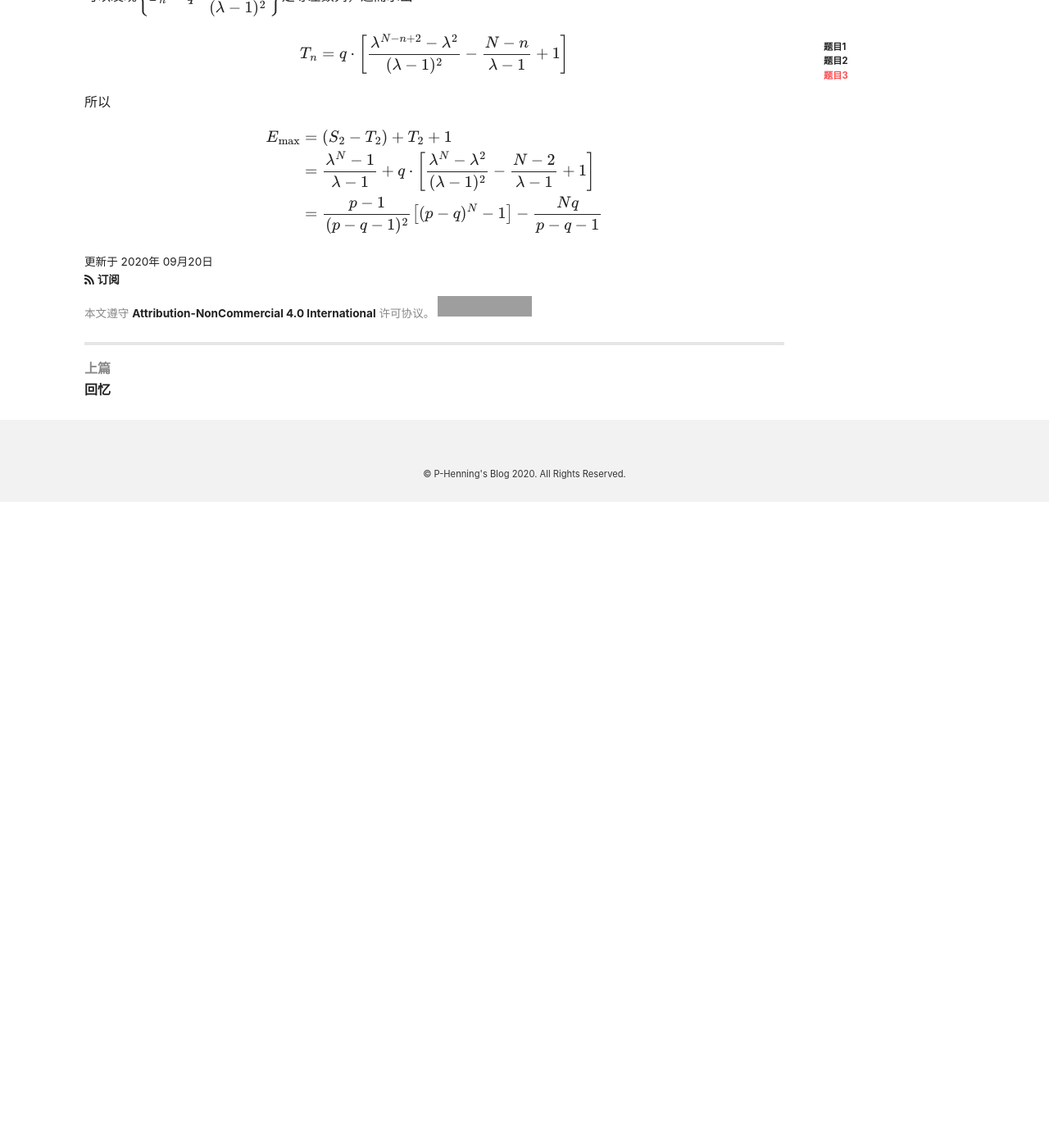
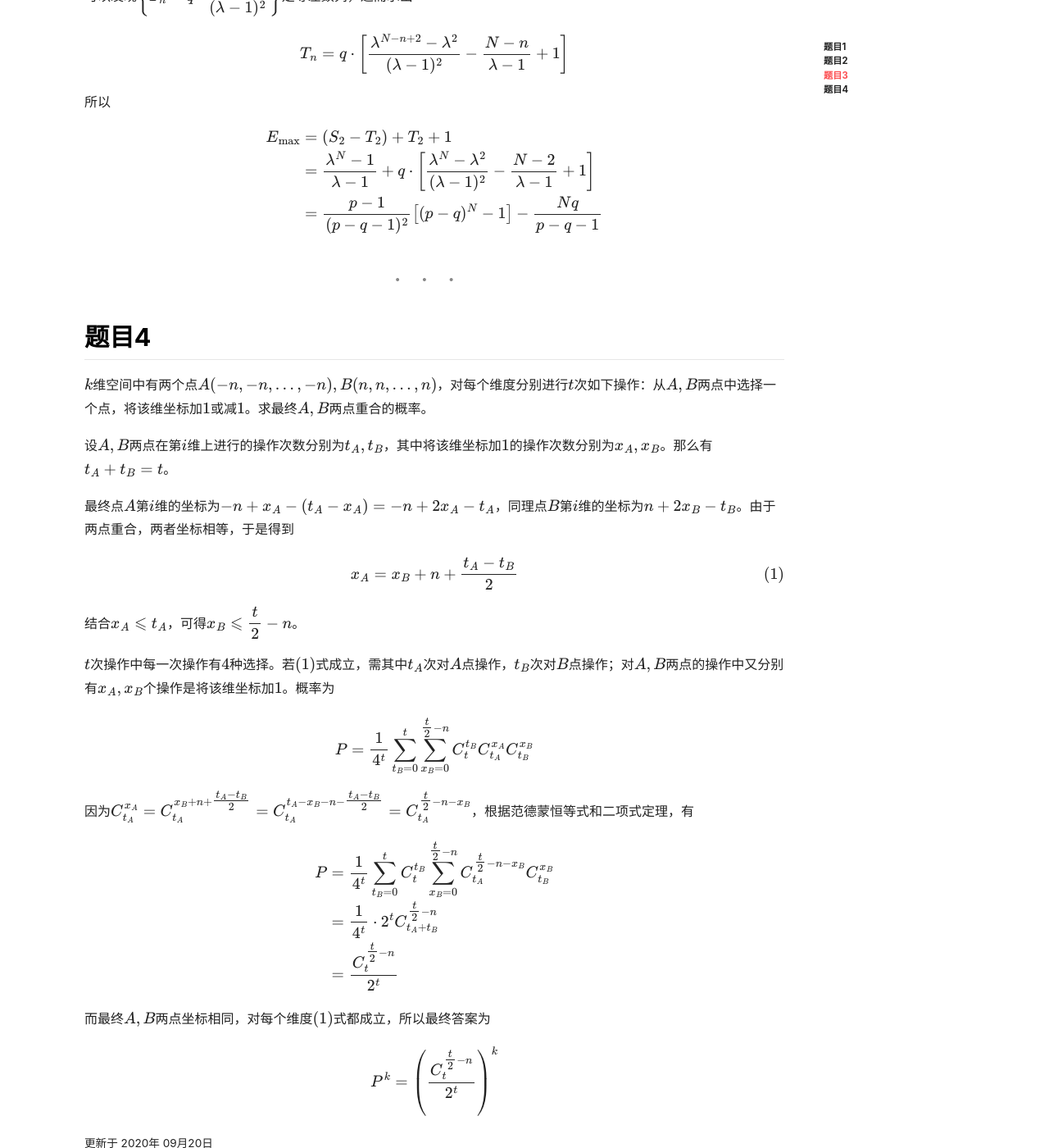
Before and after one commit to P-Henning/P-Henning.github.io, a Jekyll site: the page built from _posts/2020-08-28-problem.md, in a window 1280 px wide and 1400 px high, scrolled down 3202 px. Shown: the whole window at 82% size. Built offline with Jekyll 4.4.1, drawn with Linux system fonts in a browser that asks for light colours; nearby versions of some CDN libraries; formulas are drawn with MathJax 3; comment, search, counter and statistics services are not loaded; before the commit the page ends 3814 px from its top, so only the background shows below that; some of the changed text lies outside the part shown; grey boxes are pictures that could not be loaded.

Commit message:
Update 2020-08-28-problem.md

```diff
--- a/_posts/2020-08-28-problem.md
+++ b/_posts/2020-08-28-problem.md
@@ -70,7 +70,7 @@ $$E=\dfrac 1N A_n^2K=A_n^2\left(\dfrac{A_n^{n-2}}{A_n^n}\right)^k=\dfrac{A_n^2}{
 
 ## 题目3
 
-已知$N$项有穷数列$\lbrace a_n\rbrace$满足：$0\leqslant a_1\leqslant 1$，且$n\geqslant 2$时有$P(a_n=p)=a_{n-1},P(a_n=q)=1-a_{n-1}$，其中$0<p<q<1$。试确定$a_1$的值，使$\sum\limits_{i=1}^Na_i$的期望$E$最大，并求出$E$的最大值。
+已知$N$项有穷数列$\lbrace a_n\rbrace$满足：$0\leqslant a_1\leqslant 1$，且$n\geqslant 2$时有$P(a_n=p)=a_{n-1},P(a_n=q)=1-a_{n-1}$，其中$0<p,q<1$。试确定$a_1$的值，使$\sum\limits_{i=1}^Na_i$的期望$E$最大，并求出$E$的最大值。
 
 设$a_n=p$时，$\sum\limits_{i=n}^Na_i$的期望为$S_n$；$a_n=q$时，$\sum\limits_{i=n}^Na_i$的期望为$T_n$。则$S_N=p,T_N=q$。
 
@@ -114,3 +114,33 @@ E_{\max}&=(S_2-T_2)+T_2+1\\
 &=\dfrac{\lambda^N-1}{\lambda-1}+q\cdot\left[\dfrac{\lambda^N-\lambda^2}{(\lambda-1)^2}-\dfrac{N-2}{\lambda-1}+1\right]\\
 &=\dfrac{p-1}{(p-q-1)^2}\left[(p-q)^N-1\right]-\dfrac{Nq}{p-q-1}
 \end{aligned}$$
+
+---
+
+## 题目4
+
+$k$维空间中有两个点$A(-n,-n,\dots,-n),B(n,n,\dots,n)$，对每个维度分别进行$t$次如下操作：从$A,B$两点中选择一个点，将该维坐标加$1$或减$1$。求最终$A,B$两点重合的概率。
+
+设$A,B$两点在第$i$维上进行的操作次数分别为$t_A,t_B$，其中将该维坐标加$1$的操作次数分别为$x_A,x_B$。那么有$t_A+t_B=t$。
+
+最终点$A$第$i$维的坐标为$-n+x_A-(t_A-x_A)=-n+2x_A-t_A$，同理点$B$第$i$维的坐标为$n+2x_B-t_B$。由于两点重合，两者坐标相等，于是得到
+
+$$x_A=x_B+n+\dfrac{t_A-t_B}2\tag 1$$
+
+结合$x_A\leqslant t_A$，可得$x_B\leqslant\dfrac t2-n$。
+
+$t$次操作中每一次操作有$4$种选择。若$(1)$式成立，需其中$t_A$次对$A$点操作，$t_B$次对$B$点操作；对$A,B$两点的操作中又分别有$x_A,x_B$个操作是将该维坐标加$1$。概率为
+
+$$P=\dfrac 1{4^t}\sum_{t_B=0}^t\sum_{x_B=0}^{\tfrac t2-n}C_t^{t_B}C_{t_A}^{x_A}C_{t_B}^{x_B}$$
+
+因为$C_{t_A}^{x_A}=C_{t_A}^{x_B+n+\tfrac{t_A-t_B}2}=C_{t_A}^{t_A-x_B-n-\tfrac{t_A-t_B}2}=C_{t_A}^{\tfrac t2-n-x_B}$，根据范德蒙恒等式和二项式定理，有
+
+$$\begin{aligned}
+P&=\dfrac 1{4^t}\sum_{t_B=0}^tC_t^{t_B}\sum_{x_B=0}^{\tfrac t2-n}C_{t_A}^{\tfrac t2-n-x_B}C_{t_B}^{x_B}\\
+&=\dfrac 1{4^t}\cdot 2^tC_{t_A+t_B}^{\tfrac t2-n}\\
+&=\dfrac{C_t^{\tfrac t2-n}}{2^t}
+\end{aligned}$$
+
+而最终$A,B$两点坐标相同，对每个维度$(1)$式都成立，所以最终答案为
+
+$$P^k=\left(\dfrac{C_t^{\tfrac t2-n}}{2^t}\right)^k$$
```
Also changed, not shown: other parts of _posts/2020-08-28-problem.md (+1 -1 lines).
